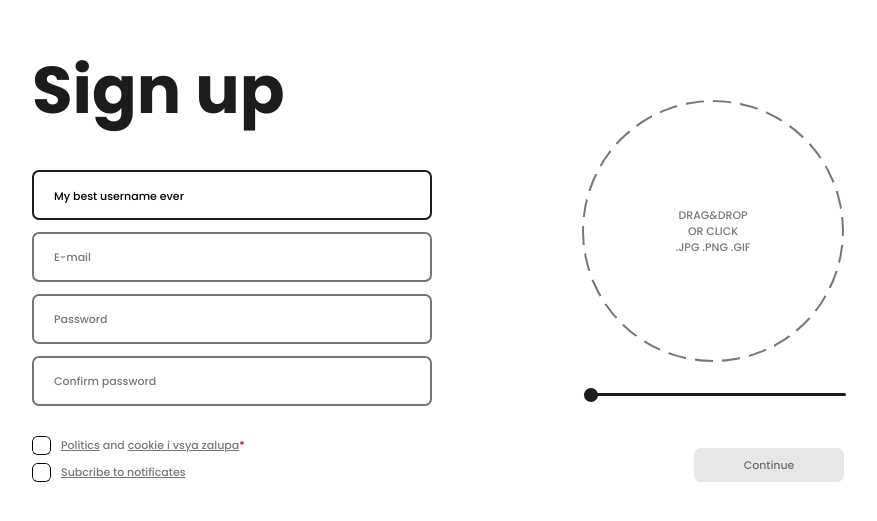
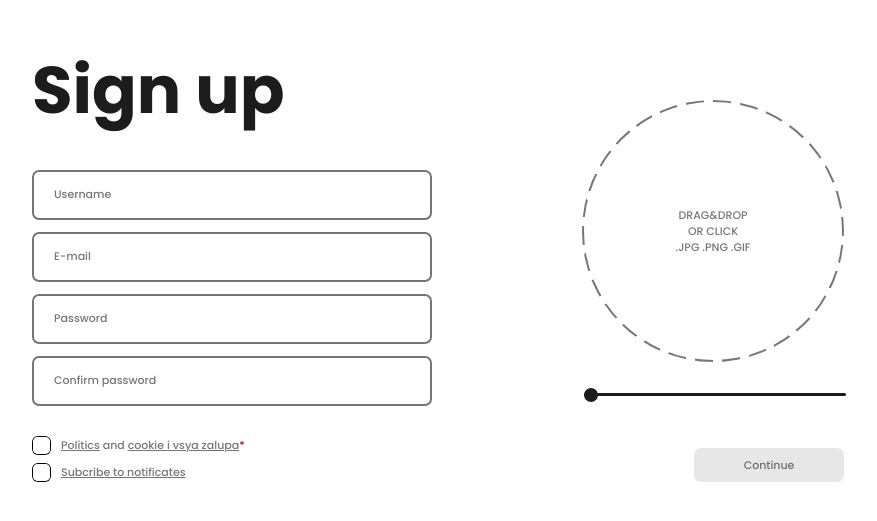
Before and after one commit to DmitrySaf/looklong-frontend, a React (Vite) app: page / in a window 1280 px wide. Shown: the part 139-660 px from the top of the page, without its empty margins (202-1079 px from the left). Built offline with nearby package versions, Linux system fonts and the light colour scheme.

Commit message:
feat: добавлена валидация

```diff
--- a/package.json
+++ b/package.json
@@ -12,6 +12,7 @@
   },
   "dependencies": {
     "eslint-plugin-react-hooks": "^4.6.0",
+    "gh-pages": "^5.0.0",
     "path": "^0.12.7",
     "react": "^18.2.0",
     "react-dom": "^18.2.0",
@@ -38,5 +39,6 @@
     "styled-components": "^5.3.6",
     "typescript": "^4.9.4",
     "vite": "^4.0.0"
-  }
+  },
+  "homepage": "https://github.com/DmitrySaf/looklong-frontend"
 }
--- a/src/App.tsx
+++ b/src/App.tsx
@@ -1,6 +1,6 @@
 import Registration from '@/views/registration/pages/Registration/Registration'
 
-import './assets/styles/index.scss'
+import '@/assets/styles/index.scss'
 
 function App() {
   return <Registration />
--- a/src/assets/styles/_variables.scss
+++ b/src/assets/styles/_variables.scss
@@ -20,4 +20,4 @@ $color-white: #ffffff;
 $color-black: #000000;
 
 // transition
-$transition-time: .3s;
+$transition-time: 0.3s;
--- a/src/components/Input/Input.scss
+++ b/src/components/Input/Input.scss
@@ -1,6 +1,10 @@
 @import '@/assets/styles/variables';
 
 .input {
+  position: relative;
+  overflow: hidden;
+
+  &__element {
     width: 400px;
     height: 50px;
     border: 2px solid rgba(28, 28, 28, 0.6);
@@ -8,6 +12,9 @@
     padding: 16px 20px;
     transition: $transition-time border;
     outline: none;
+    font-family: $font-family;
+    font-size: $font-size-small;
+  }
 
   &:focus {
     border: 2px solid rgba(28, 28, 28, 1);
@@ -24,4 +31,26 @@
     transition: $transition-time color;
     color: rgba(28, 28, 28, 0.6);
   }
+
+  &__status {
+    position: absolute;
+    top: 50%;
+    right: 0;
+    width: 108px;
+    height: 28px;
+    background-color: $color-red;
+    color: $color-white;
+    border-radius: 3px;
+    padding: 5px;
+    text-align: center;
+    transition: $transition-time all linear;
+    transform: translate(100%, -50%);
   }
+
+  &_invalid {
+    & > .input__status {
+      right: 20px;
+      transform: translate(0, -50%);
+    }
+  }
+}
--- a/src/components/Input/Input.tsx
+++ b/src/components/Input/Input.tsx
@@ -1,12 +1,47 @@
+import { ChangeEvent, useState } from "react"
+import classNames from "classnames"
+
+import { validateEmail } from "@/shared/validators"
+
 import './Input.scss'
 
 type Props = {
   placeholder: string
+  type?: string
   required?: boolean
+  handleValidation?: (a: boolean) => void
 }
 
-function Input({ placeholder, required = false }: Props) {
-  return <input className="input" type="text" placeholder={placeholder} />
+function Input({ placeholder, required = false, type = 'text', handleValidation }: Props) {
+  const [value, setValue] = useState('')
+  const [valid, setValid] = useState(false)
+  const inputClassnames = classNames({
+    'input': true,
+    'input_invalid': value === '' ? false : !valid
+  })
+  const validate = (event: ChangeEvent<HTMLInputElement>) => {
+    if (handleValidation === undefined) return
+
+    const { value } = event.target;
+    setValue(value)
+    const { isValid } = validateEmail(value)
+    setValid(isValid)
+
+    handleValidation(isValid)
+  }
+
+  return (
+    <div className={inputClassnames}>
+      <input
+        className="input__element"
+        type={type}
+        placeholder={placeholder}
+        required={required}
+        onChange={validate}
+      />
+      <div className="input__status">Invalid email</div>
+    </div>
+  )
 }
 
 export default Input
--- a/src/components/SubmitButton/SubmitButton.tsx
+++ b/src/components/SubmitButton/SubmitButton.tsx
@@ -1,4 +1,4 @@
-import classNames from "classnames"
+import classNames from 'classnames'
 
 import './SubmitButton.scss'
 
--- /dev/null
+++ b/src/shared/validators.ts
@@ -0,0 +1,12 @@
+const EMAIL_REGEX = /[0-9a-z_\-\.]+\@[a-z]{2,}\.[a-z]{2,4}/
+//const EMAIL_REGEX = /^([A-Za-z0-9_\-\.]){1,}\@([A-Za-z0-9_\-\.]){1,}\.([A-Za-z]){2,4}$/g
+
+type ReturnType = {
+  isValid: boolean
+}
+
+export function validateEmail(value: string): ReturnType {
+  return {
+    isValid: EMAIL_REGEX.test(value)
+  }
+}
--- a/src/views/registration/components/InputPhoto/InputPhoto.tsx
+++ b/src/views/registration/components/InputPhoto/InputPhoto.tsx
@@ -54,7 +54,7 @@ function InputPhoto() {
   })
 
   const handleSetScale = (event: ChangeEvent<HTMLInputElement>) => {
-    const inputValue = Number(event.target.value);
+    const inputValue = Number(event.target.value)
 
     setScale(inputValue)
   }
--- a/src/views/registration/pages/Registration/Registration.tsx
+++ b/src/views/registration/pages/Registration/Registration.tsx
@@ -7,6 +7,10 @@ import { SubmitButton } from '@/components/SubmitButton'
 import './Registration.scss'
 
 function Registration() {
+  const handleValidation = (verified: boolean) => {
+    // console.log(verified)
+  }
+
   return (
     <PageContainer>
       <form className="registration">
@@ -15,10 +19,10 @@ function Registration() {
           <InputPhoto />
         </div>
         <div className="registration__inputs">
-          <div className="registration__box">My best username ever</div>
-          <Input placeholder="E-mail" required />
-          <Input placeholder="Password" required />
-          <Input placeholder="Confirm password" required />
+          <Input placeholder="Username" required />
+          <Input placeholder="E-mail" required type="email" handleValidation={handleValidation} />
+          <Input placeholder="Password" required type="password" />
+          <Input placeholder="Confirm password" required type="password" />
         </div>
         <div className="registration__policies">
           <InputCheckbox required>
```
Also changed, not shown: 1 other file (tests, documents, lock files or other folders). Lines whose indentation alone changed are shown as unchanged.
